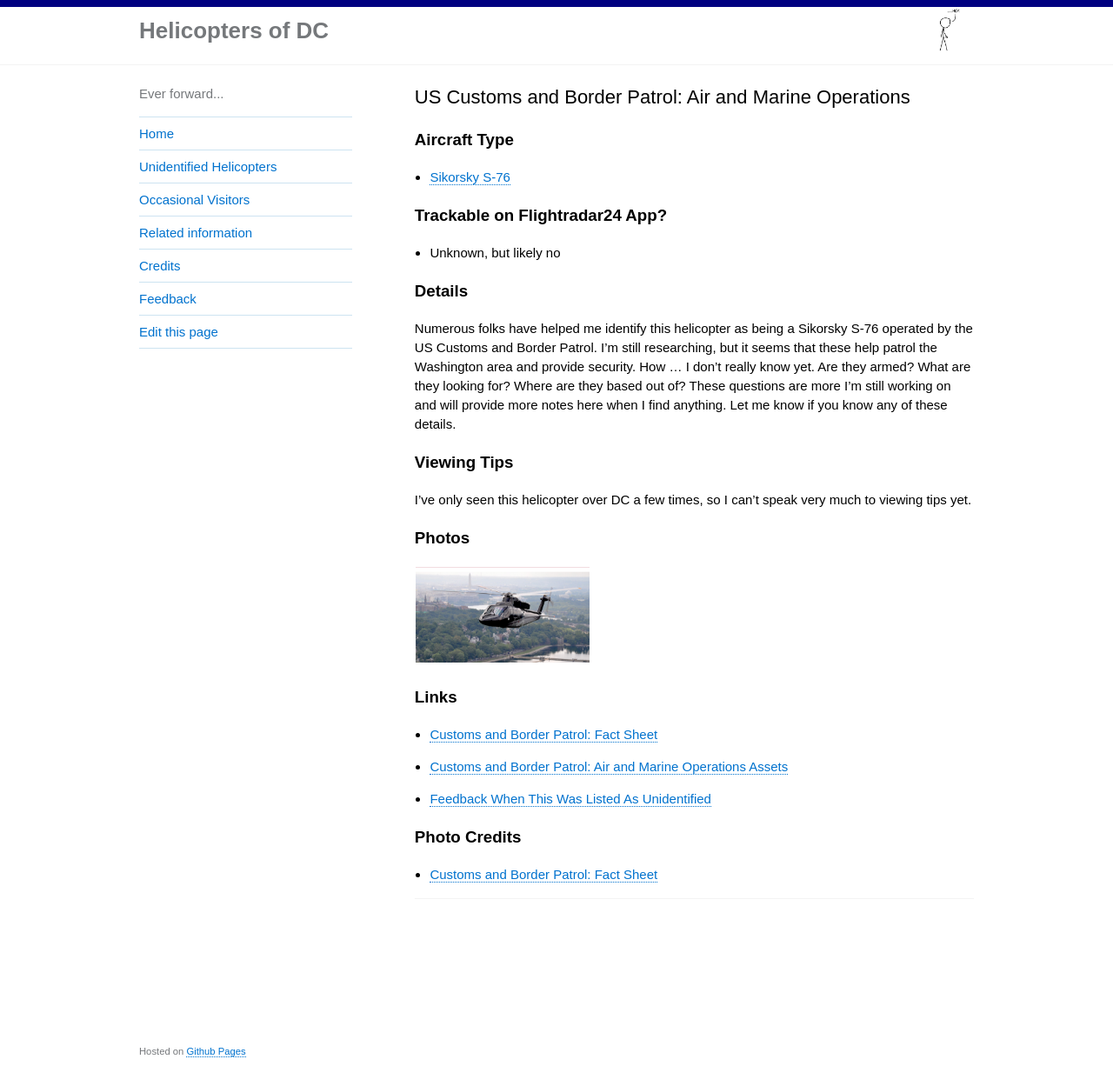
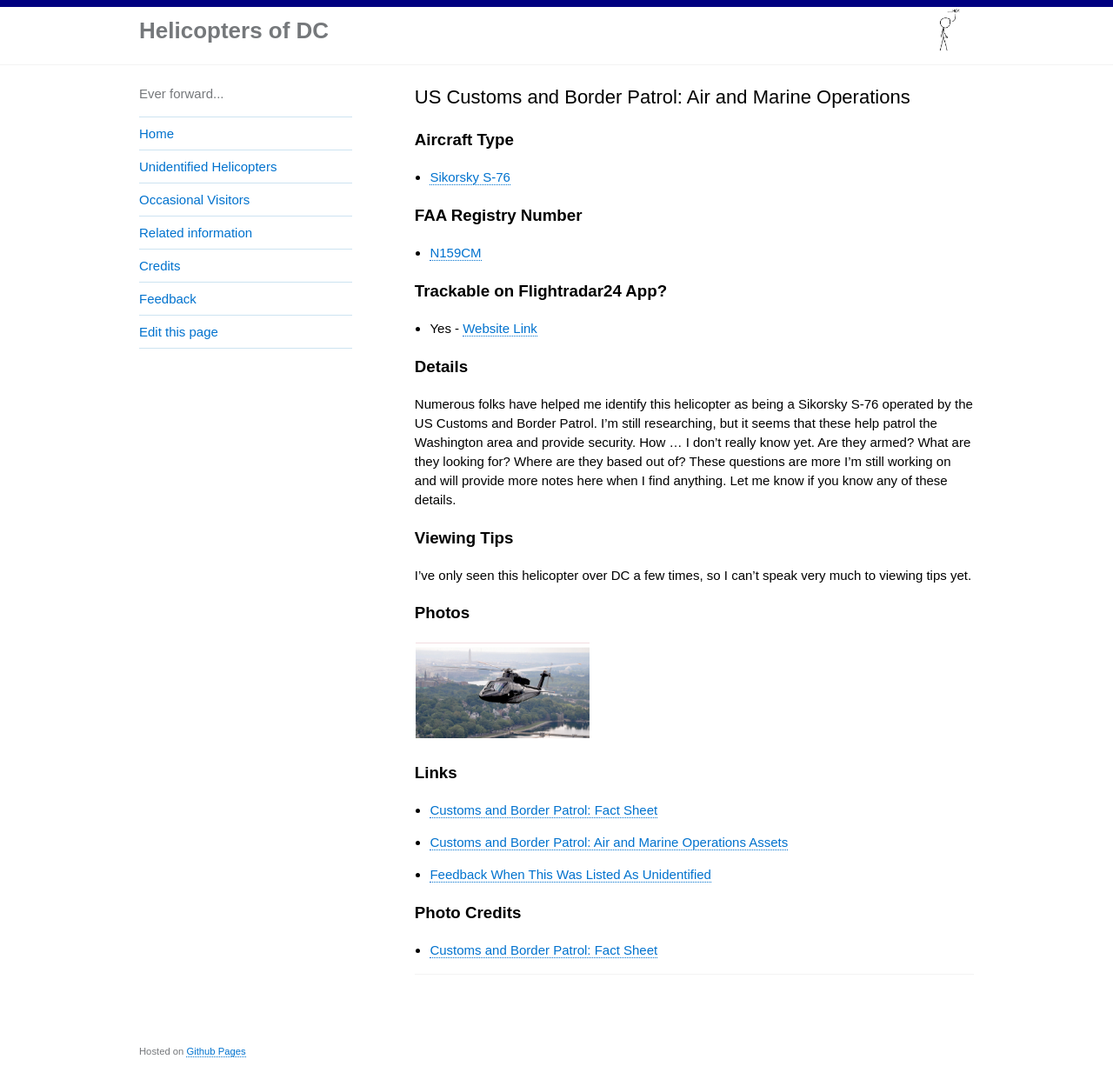
Before and after one commit to gbinal/dc-helicopters, a Jekyll site: the page built from _helicopters/7-customs-border-patrol.md, in a window 1280 px wide and 1249 px high. Shown: the whole window at 87% size. Built offline with Jekyll 4.4.1, drawn with Linux system fonts in a browser that asks for light colours.

Commit message:
adding flight info for cbp

```diff
--- a/_helicopters/7-customs-border-patrol.md
+++ b/_helicopters/7-customs-border-patrol.md
@@ -6,8 +6,11 @@
 ### Aircraft Type
 * [Sikorsky S-76](https://en.wikipedia.org/wiki/Sikorsky_S-76)
 
+### FAA Registry Number
+* [N159CM](https://registry.faa.gov/aircraftinquiry/NNum_Results.aspx?NNumbertxt=N159CM)
+
 ### Trackable on Flightradar24 App?
-* Unknown, but likely no
+* Yes - [Website Link](https://www.flightradar24.com/data/aircraft/N159CM)
 
 ### Details
 
```
